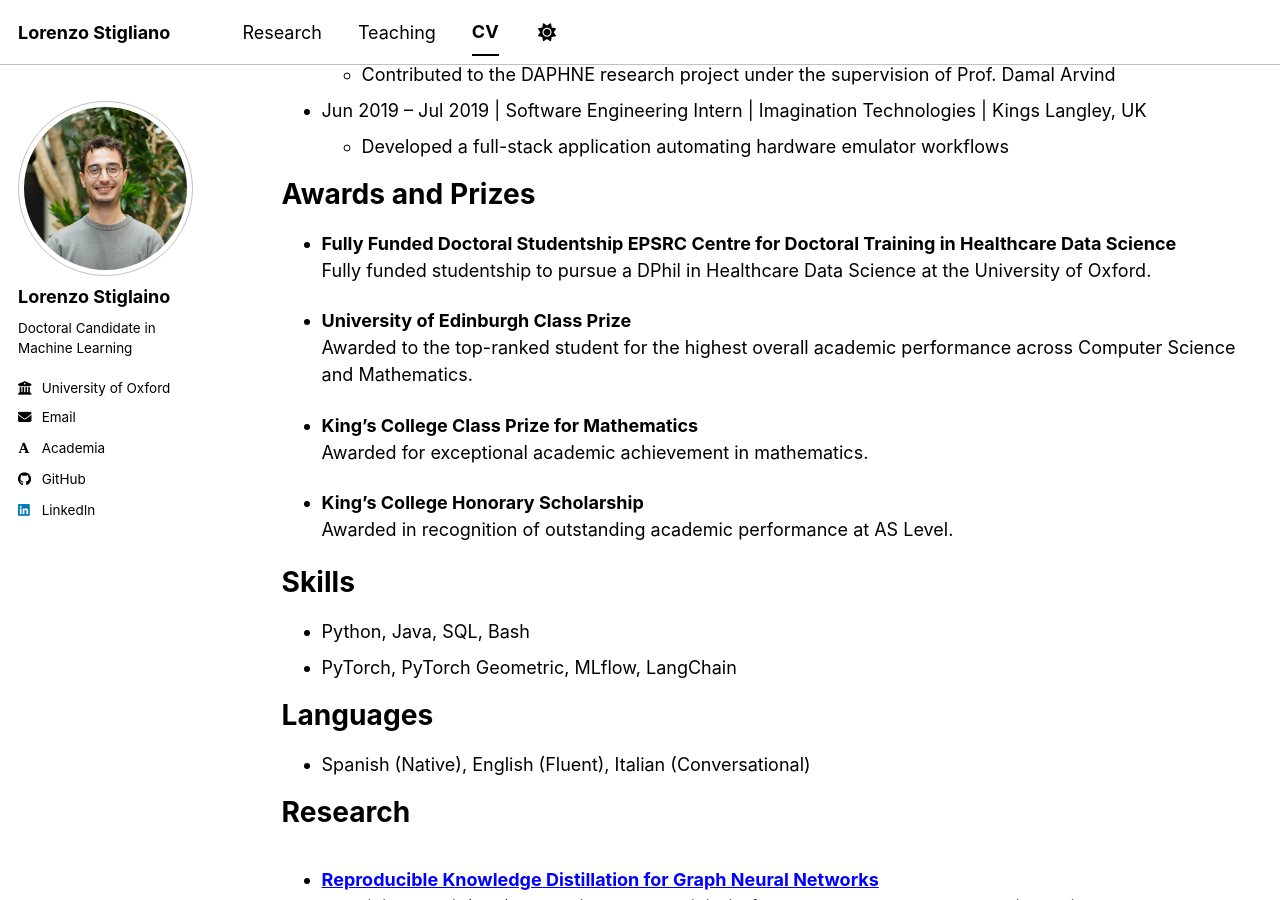
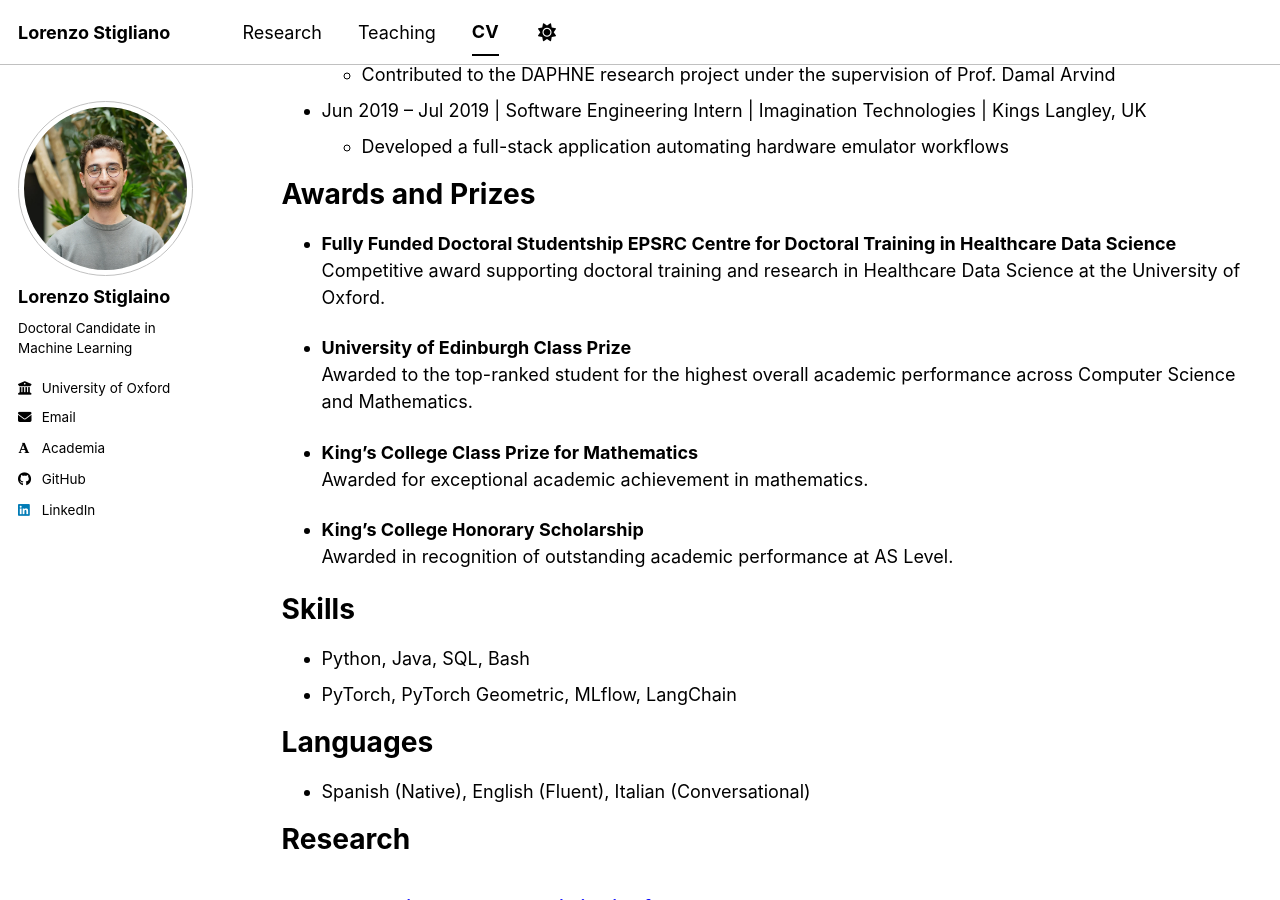
Before and after one commit to LorenzoStigliano/lorenzostigliano.github.io, a Jekyll site: the page built from _pages/cv.md, in a window 1280 px wide and 900 px high, scrolled down 780 px. Built offline with Jekyll 4.4.1, drawn with Linux system fonts in a browser that asks for light colours; some web fonts are replaced; a script bundle is joined from its source files by our own code; library files that are not in the unit come from our copies.

Commit message:
rewritten award

```diff
--- a/_pages/cv.md
+++ b/_pages/cv.md
@@ -45,7 +45,7 @@ Awards and Prizes
 ======
 
 * **Fully Funded Doctoral Studentship EPSRC Centre for Doctoral Training in Healthcare Data Science**
-  Fully funded studentship to pursue a DPhil in Healthcare Data Science at the University of Oxford.
+  Competitive award supporting doctoral training and research in Healthcare Data Science at the University of Oxford.
 
 * **University of Edinburgh Class Prize**
   Awarded to the top-ranked student for the highest overall academic performance across Computer Science and Mathematics.
```
